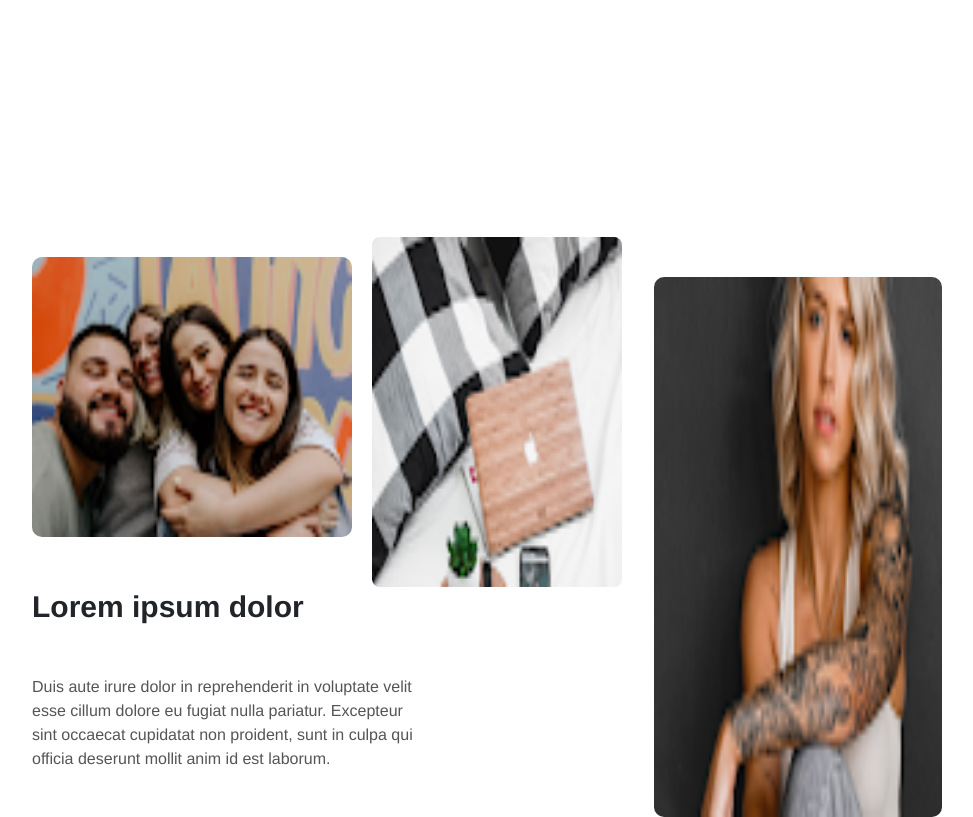
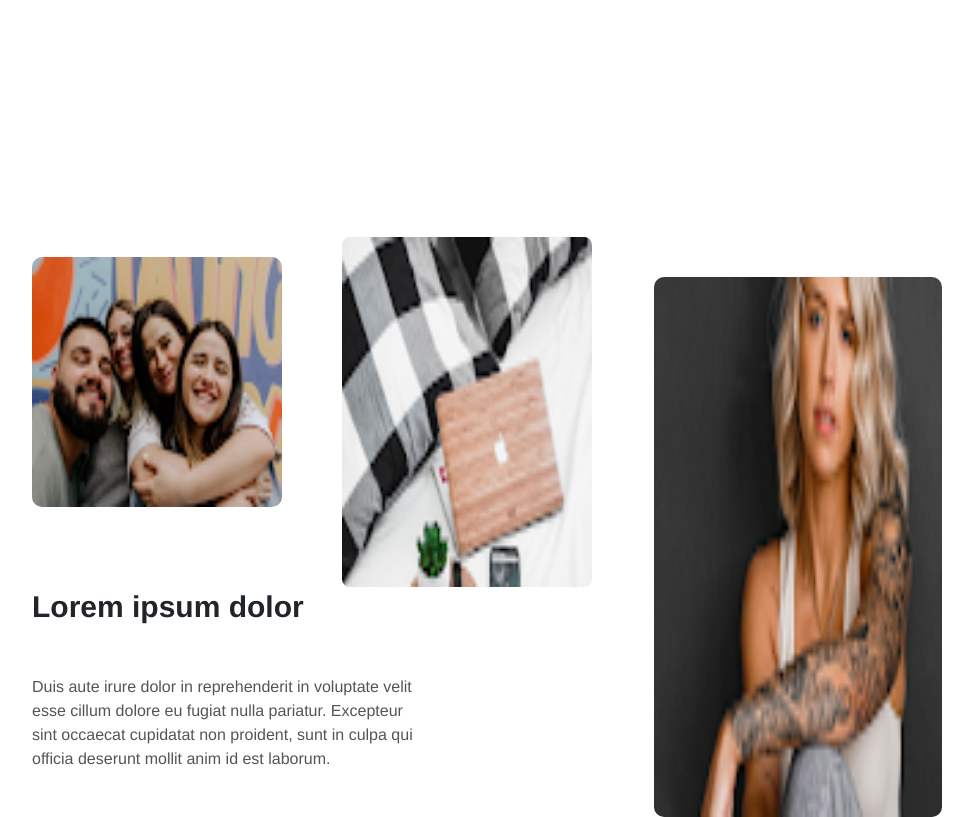
Before and after one commit to JashwantChohan/html-css-assignment-02, a website: page index.html in a window 1280 px wide. Shown: the part 3607-4424 px from the top of the page, without its empty margins (148-1121 px from the left). Drawn offline with nearby package versions, Linux system fonts and the light colour scheme.

Commit message:
container img resized

```diff
--- a/style.css
+++ b/style.css
@@ -336,14 +336,14 @@ body {
     position: absolute;
     top: 20px;
     left: 20px;
-    height: 280px;
-    width: 320px;
+    height: 250px;
+    width: 250px;
     border-radius: 10px;
 }
 
 .container>#img-2 {
     position: absolute;
-    left: 260px;
+    left: 230px;
     top: 0px;
     height: 350px;
     width: 250px;
```
